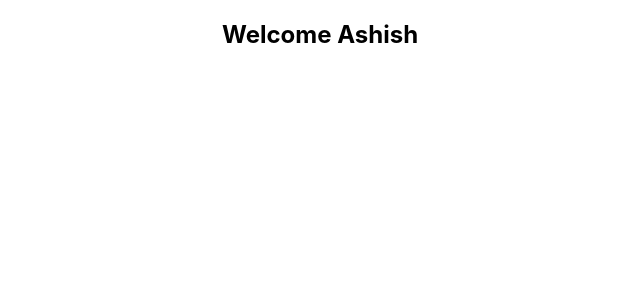
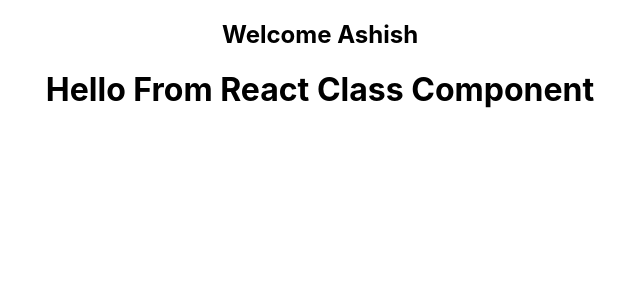
Before and after one commit to Afirestriker/react-concepts-in-action, a React (Create React App) app in the folder ReactJS-Tutorial/hello-world/: page / in a window 1280 px wide. Shown: the top 300 px of the page, without its empty margins (320-960 px from the left). Built offline with nearby package versions, Linux system fonts and the light colour scheme; the HTML template or start-up script is replaced by a standard one.

Commit message:
Created A class componenet named Welcome.js

```diff
--- a/ReactJS-Tutorial/hello-world/src/App.js
+++ b/ReactJS-Tutorial/hello-world/src/App.js
@@ -1,11 +1,13 @@
 //import logo from "./logo.svg";
 import "./App.css";
 import Greet from "./components/Greet";
+import Welcome from "./components/Welcome";
 
 function App() {
     return (
         <div className="App">
             <Greet name="Ashish"/>
+            <Welcome />
         </div>
     );
 }
--- /dev/null
+++ b/ReactJS-Tutorial/hello-world/src/components/Welcome.js
@@ -0,0 +1,9 @@
+import React, { Component } from 'react';
+
+class Welcome extends Component {
+    render() {
+        return <h1>Hello From React Class Component</h1>
+    }
+}
+
+export default Welcome;
```
Also changed, not shown: 1 other file (tests, documents, lock files or other folders).
